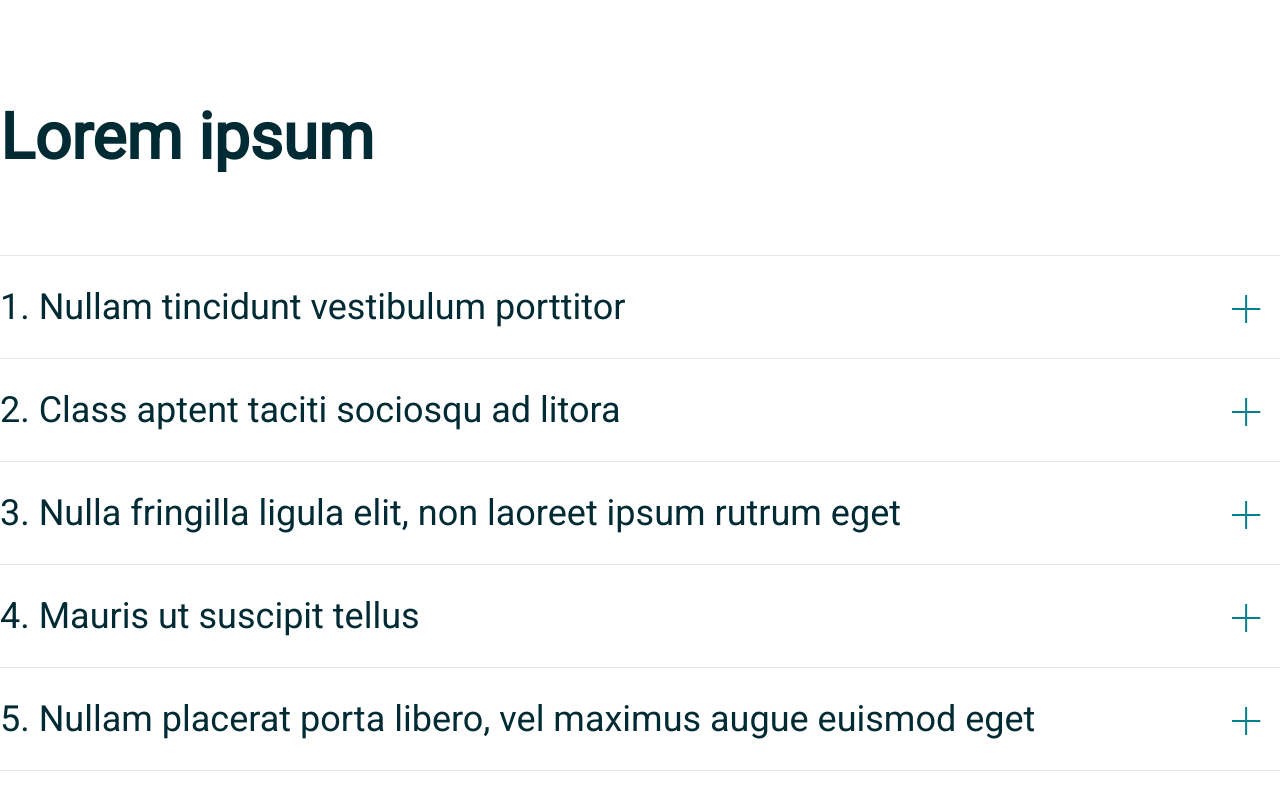
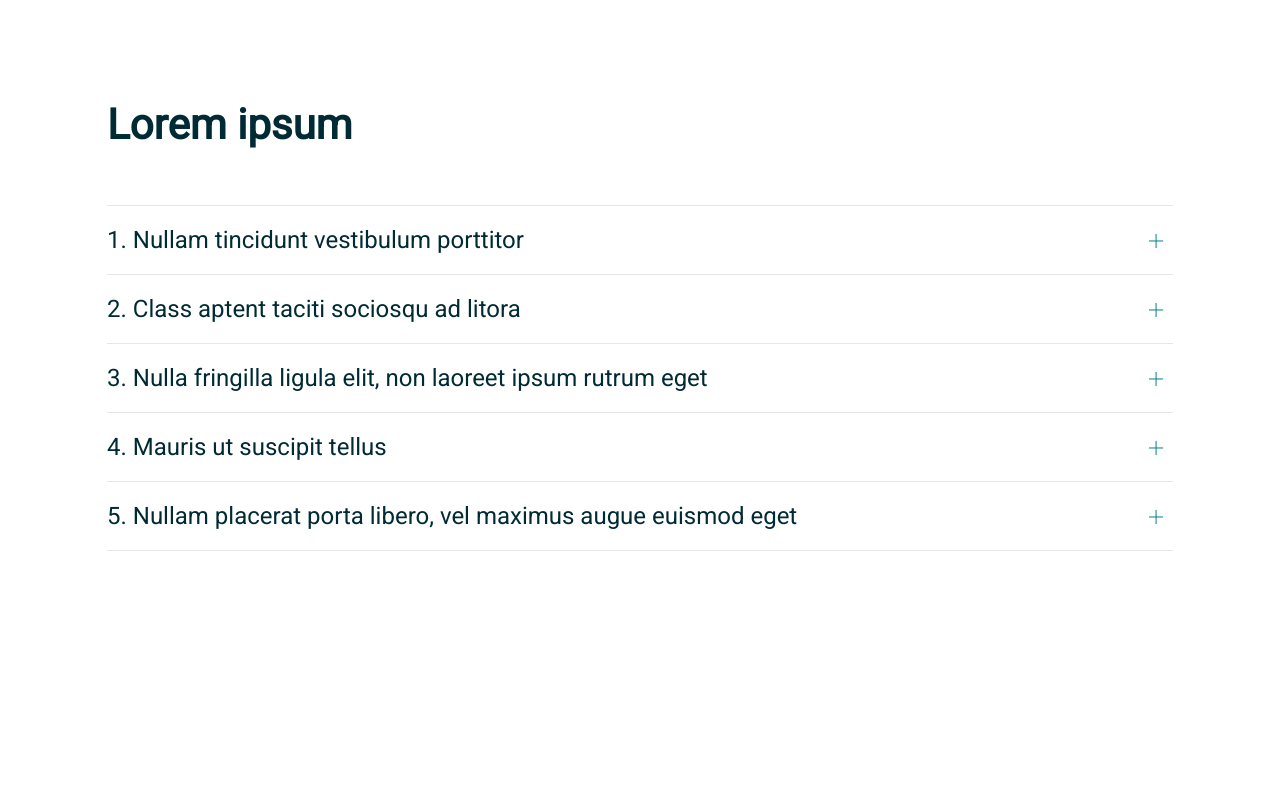
Before and after one commit to K-irill/only-test, a plain HTML site: page index.html in a window 1280 px wide. Drawn offline with Linux system fonts and the light colour scheme.

Commit message:
add-optimization-device

```diff
--- a/css/style.css
+++ /dev/null
@@ -1,90 +0,0 @@
-body {
-  font-family: Roboto;
-  font-weight: 400;
-  font-style: normal;
-  margin: 0;
-  height: 100%;
-}
-
-@keyframes animation {
-  0% {
-    opacity: 0;
-  }
-  100% {
-    opacity: 1;
-  }
-}
-
-@keyframes rotate {
-  0% {
-    transform: rotate(0);
-  }
-  100% {
-    transform: rotate(45deg);
-  }
-}
-
-h1 {
-  margin: 0;
-}
-
-.content {
-  max-width: 1681px;
-  margin: 0 auto;
-}
-
-.header {
-  margin-top: 100px;
-}
-.header__title {
-  font-size: 64px;
-  color: #012b34;
-}
-
-.posts {
-  border-top: 1px solid #e6e6e6;
-  margin-top: 80px;
-  margin-bottom: 220px;
-}
-
-.item {
-  color: #012b34;
-  border-bottom: 1px solid #e6e6e6;
-}
-
-.item__title {
-  position: relative;
-  margin: 30px 0;
-  font-size: 36px;
-}
-
-.item__title_blue {
-  color: #02818a;
-}
-
-.item__btn {
-  position: absolute;
-  top: -11px;
-  right: 0;
-  cursor: pointer;
-}
-
-.item__btn_rotate {
-  top: -15px;
-  right: 6px;
-  animation: rotate 1s forwards;
-}
-
-.item__information {
-  display: none;
-  opacity: 0;
-  animation: animation 2.5s forwards;
-  margin-bottom: 40px;
-  max-width: 942px;
-  font-size: 20px;
-  color: #000402;
-}
-
-.item__information_open {
-  display: block;
-}
--- a/index.html
+++ b/index.html
@@ -7,7 +7,7 @@
       href="https://fonts.googleapis.com/css2?family=Roboto&display=swap"
       rel="stylesheet"
     />
-    <link rel="stylesheet" href="css/style.css" />
+    <link rel="stylesheet" href="./style.css" />
     <title>Only</title>
   </head>
   <body>
@@ -18,12 +18,11 @@
       <div class="posts">
         <div class="item">
           <div class="item__title">
-            <span>1. Nullam tincidunt vestibulum porttitor</span>
-            <div class="item__btn" onclick="showInformationPost(event)">
-              <img src="./images/plus_btn.svg" alt="btn" />
-            </div>
+            1. Nullam tincidunt vestibulum porttitor
           </div>
-
+          <div class="item__btn" onclick="showInformationPost(event)">
+            <img src="./src/images/plus_btn.svg" alt="btn" class="btn-img" />
+          </div>
           <div class="item__information">
             <p>
               Lorem ipsum dolor sit amet consectetur adipisicing elit. Assumenda
@@ -35,10 +34,10 @@
         </div>
         <div class="item">
           <div class="item__title">
-            <span>2. Class aptent taciti sociosqu ad litora</span>
-            <div class="item__btn" onclick="showInformationPost(event)">
-              <img src="./images/plus_btn.svg" alt="btn" />
-            </div>
+            2. Class aptent taciti sociosqu ad litora
+          </div>
+          <div class="item__btn" onclick="showInformationPost(event)">
+            <img src="./src/images/plus_btn.svg" alt="btn" class="btn-img" />
           </div>
           <div class="item__information">
             <p>
@@ -57,13 +56,10 @@
         </div>
         <div class="item">
           <div class="item__title">
-            <span
-              >3. Nulla fringilla ligula elit, non laoreet ipsum rutrum
-              eget</span
-            >
-            <div class="item__btn" onclick="showInformationPost(event)">
-              <img src="./images/plus_btn.svg" alt="btn" />
-            </div>
+            3. Nulla fringilla ligula elit, non laoreet ipsum rutrum eget
+          </div>
+          <div class="item__btn" onclick="showInformationPost(event)">
+            <img src="./src/images/plus_btn.svg" alt="btn" class="btn-img" />
           </div>
           <div class="item__information open">
             <p>
@@ -87,11 +83,9 @@
           </div>
         </div>
         <div class="item">
-          <div class="item__title">
-            <span>4. Mauris ut suscipit tellus</span>
-            <div class="item__btn" onclick="showInformationPost(event)">
-              <img src="./images/plus_btn.svg" alt="btn" />
-            </div>
+          <div class="item__title">4. Mauris ut suscipit tellus</div>
+          <div class="item__btn" onclick="showInformationPost(event)">
+            <img src="./src/images/plus_btn.svg" alt="btn" class="btn-img" />
           </div>
           <div class="item__information open">
             <p>
@@ -122,13 +116,10 @@
         </div>
         <div class="item">
           <div class="item__title">
-            <span
-              >5. Nullam placerat porta libero, vel maximus augue euismod
-              eget</span
-            >
-            <div class="item__btn" onclick="showInformationPost(event)">
-              <img src="./images/plus_btn.svg" alt="btn" />
-            </div>
+            5. Nullam placerat porta libero, vel maximus augue euismod eget
+          </div>
+          <div class="item__btn" onclick="showInformationPost(event)">
+            <img src="./src/images/plus_btn.svg" alt="btn" class="btn-img" />
           </div>
           <div class="item__information open">
             <p>
@@ -141,6 +132,6 @@
         </div>
       </div>
     </div>
-    <script src="js/index.js"></script>
+    <script src="./src/OpenPost/index.js"></script>
   </body>
 </html>
--- /dev/null
+++ b/style.css
@@ -0,0 +1,205 @@
+body {
+  font-family: Roboto;
+  font-weight: 400;
+  font-style: normal;
+  margin: 0;
+  height: 100%;
+}
+
+@keyframes animation {
+  0% {
+    opacity: 0;
+  }
+  100% {
+    opacity: 1;
+  }
+}
+
+@keyframes rotate {
+  0% {
+    transform: rotate(0);
+  }
+  100% {
+    transform: rotate(45deg);
+  }
+}
+
+h1 {
+  margin: 0;
+}
+
+.content {
+  max-width: 1681px;
+  padding: 0 20px;
+  margin: 0 auto;
+  box-sizing: content-box;
+}
+
+.header {
+  margin-top: 100px;
+}
+.header__title {
+  font-size: 64px;
+  color: #012b34;
+}
+
+.posts {
+  border-top: 1px solid #e6e6e6;
+  margin-top: 80px;
+  margin-bottom: 220px;
+  font-size: 20px;
+}
+
+.item {
+  position: relative;
+  color: #012b34;
+  border-bottom: 1px solid #e6e6e6;
+}
+
+.item__title {
+  /* position: relative; */
+  margin: 30px 0;
+  font-size: 36px;
+}
+
+.item__title_blue {
+  color: #02818a;
+}
+
+.item__btn {
+  position: absolute;
+  top: -11px;
+  right: 0;
+  cursor: pointer;
+}
+
+.item__btn_rotate {
+  top: -15px;
+  right: 6px;
+  animation: rotate 1s forwards;
+}
+
+.item__information {
+  display: none;
+  opacity: 0;
+  animation: animation 2.5s forwards;
+  margin-bottom: 40px;
+  max-width: 942px;
+  color: #000402;
+}
+
+.item__information_open {
+  display: block;
+}
+
+@media (max-width: 1440px) {
+  .content {
+    max-width: 1213px;
+  }
+
+  .header__title {
+    font-size: 48px;
+  }
+
+  .posts {
+    margin-top: 60px;
+    font-size: 15px;
+  }
+
+  .item__title {
+    margin: 24px 0;
+    font-size: 27px;
+  }
+
+  .item__btn {
+    top: -10px;
+  }
+  .btn-img {
+    width: 51px;
+  }
+  .item__btn_rotate {
+    top: -11px;
+  }
+
+  .item__information {
+    margin-bottom: 30px;
+  }
+}
+
+@media (max-width: 1280px) {
+  .content {
+    max-width: 1066px;
+  }
+
+  .header__title {
+    font-size: 42px;
+  }
+
+  .posts {
+    margin-top: 56px;
+    font-size: 14px;
+  }
+
+  .item__title {
+    margin: 20px 0;
+    font-size: 24px;
+  }
+
+  .item__btn {
+    top: -2px;
+  }
+  .btn-img {
+    width: 34px;
+  }
+  .item__btn_rotate {
+    top: -3px;
+  }
+
+  .item__information {
+    margin-bottom: 24px;
+  }
+}
+
+@media (max-width: 768px) {
+  .content {
+    max-width: 688px;
+  }
+
+  .posts {
+    margin-top: 50px;
+    font-size: 15px;
+  }
+
+  .item__title {
+    padding-right: 25px;
+    margin: 24px 0;
+    font-size: 27px;
+  }
+
+  .item__information {
+    margin-bottom: 24px;
+  }
+}
+
+@media (max-width: 375px) {
+  .content {
+    max-width: 327px;
+  }
+
+  .header__title {
+    font-size: 30px;
+  }
+
+  .posts {
+    margin-top: 40px;
+  }
+
+  .item__title {
+    margin: 20px 0;
+    font-size: 24px;
+  }
+
+  .item__information {
+    margin-bottom: 20px;
+  }
+}
```
Also changed, not shown: src/OpenPost/index.js (renamed from js/index.js), src/images/plus_btn.svg (renamed from images/plus_btn.svg), 1 other file.
